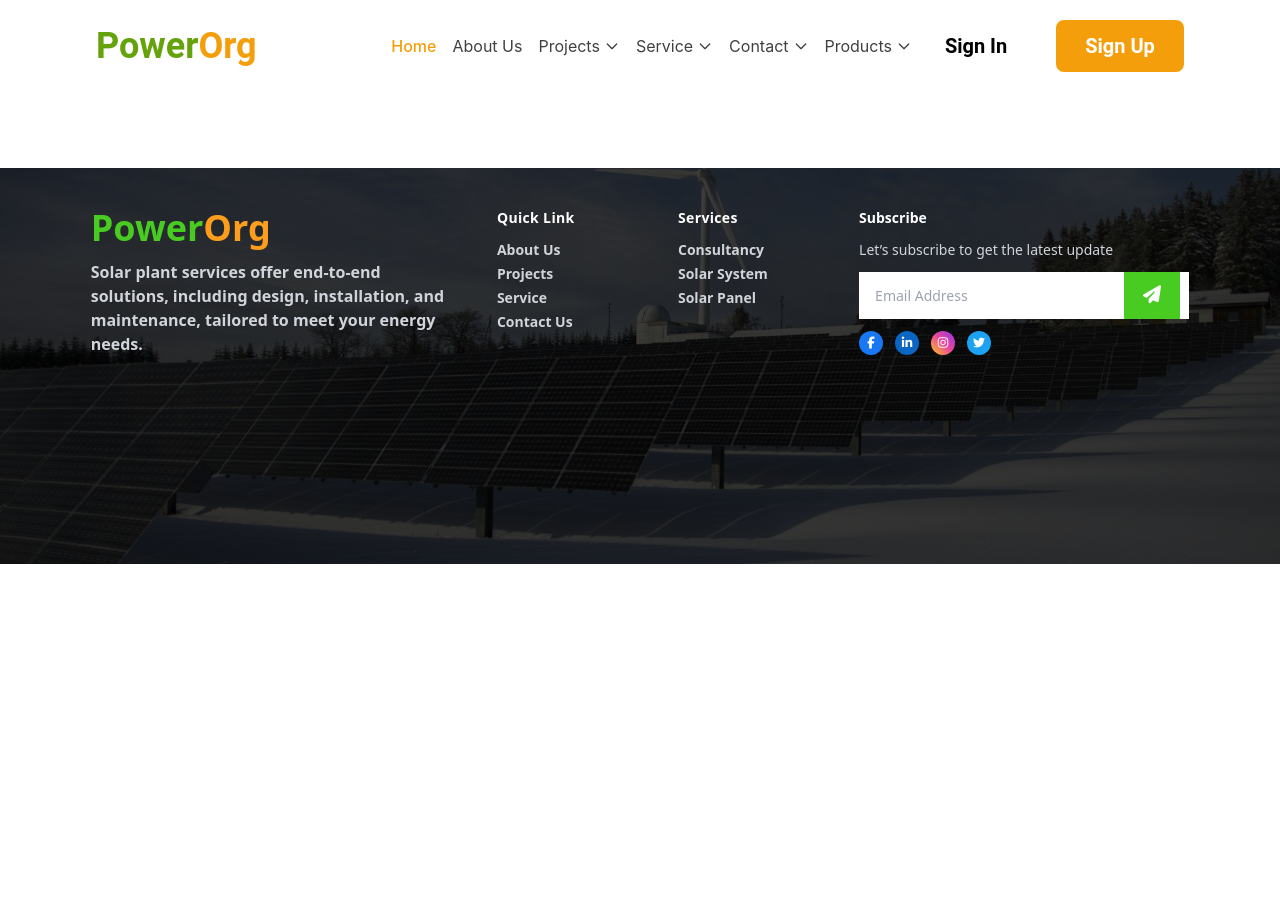
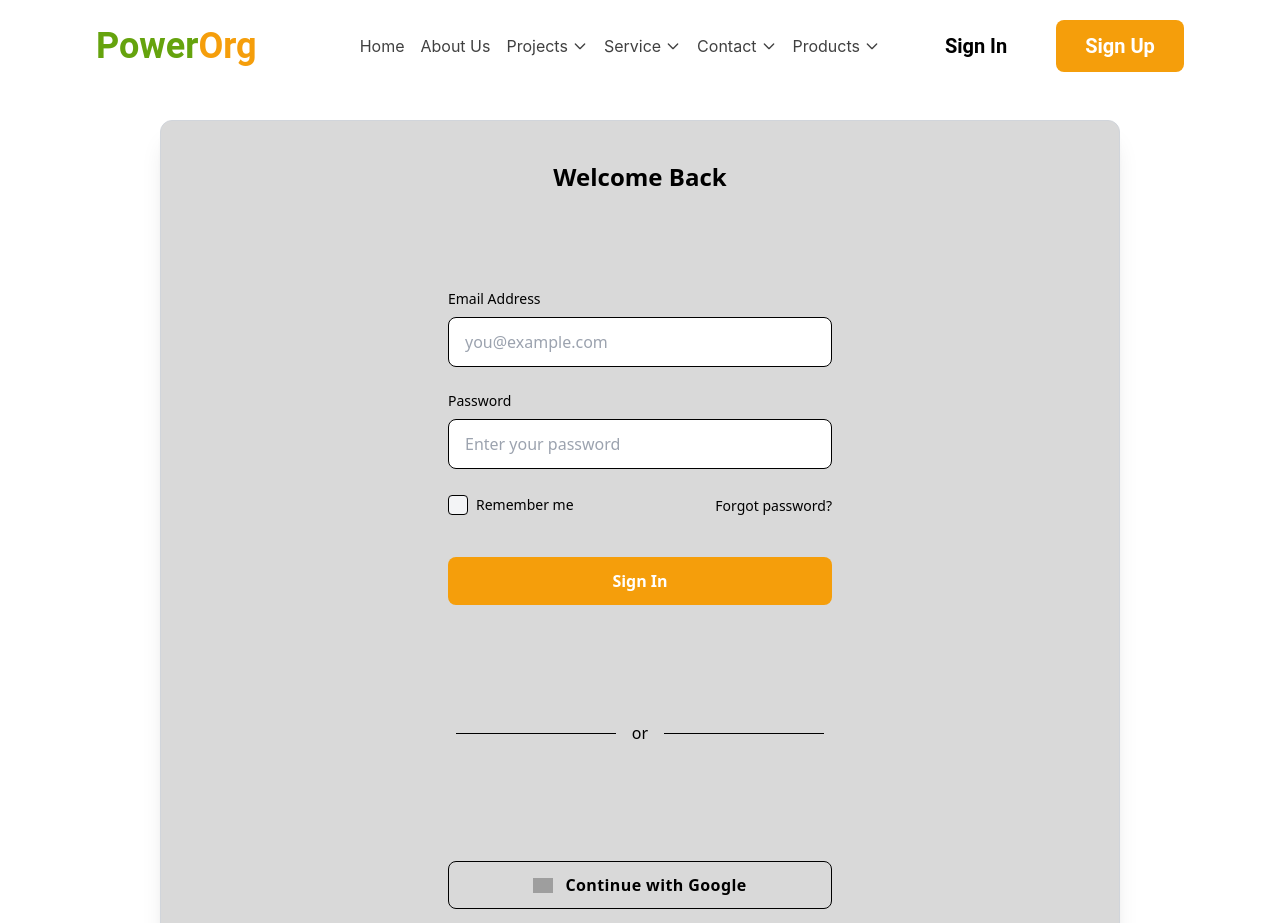
Before and after one commit to EstherBabaoye/PowerOrg, a React (Vite) app: page /sign-in in a window 1280 px wide. Shown: the top 923 px of the page. Before the commit the page ends 800 px from the top, so only its background shows below. Built offline with nearby package versions, Linux system fonts and the light colour scheme; grey boxes are pictures that could not be loaded.

Commit message:
Add SignIn page

```diff
--- a/src/App.jsx
+++ b/src/App.jsx
@@ -4,16 +4,20 @@ import Footer from './Components/Footer';
 import Header from './Components/Header';
 import Projects from './Pages/Projects';
 import Home from './Pages/Home';
+import SignIn from './Pages/SignIn';
+import ScrollToTop from './Components/ScrollToTop';
 
 
 function App() {
   return (
     <Router>
+      <ScrollToTop />
       <Header />
       <Routes>
         <Route path="/" element={<Home />} />
         <Route path="/about-us" element={<AboutUs />} />
         <Route path="/projects" element={<Projects />} />
+        <Route path="/sign-in" element={<SignIn />} />
       </Routes>
       <Footer />
     </Router>
--- a/src/Components/Header.jsx
+++ b/src/Components/Header.jsx
@@ -27,7 +27,7 @@ export default function Header() {
 
     return (
         <>
-        <nav className="w-full px-4 md:px-24 py-5 flex flex-wrap justify-between items-center">
+            <nav className="fixed top-0 left-0 right-0 z-50 bg-white w-full px-4 md:px-24 py-5 flex flex-wrap justify-between items-center">
                 <div className="flex justify-start items-center">
                     <span className="text-lime-600 text-4xl font-bold font-['Roboto'] leading-9">Power</span>
                     <span className="text-amber-500 text-4xl font-bold font-['Roboto'] leading-9">Org</span>
@@ -49,7 +49,7 @@ export default function Header() {
                         <li className="flex justify-start items-center gap-1">
                             <Link
                                 to="/"
-                            className="text-base font-medium font-['Inter'] leading-10 text-amber-500"
+                                className="text-base font-normal font-['Inter'] leading-10 text-neutral-700 hover:text-amber-500"
                                 onClick={() => setIsMenuOpen(false)}
                             >
                                 Home
@@ -59,7 +59,7 @@ export default function Header() {
                         {/* About Us link without dropdown */}
                         <li className="flex justify-start items-center gap-1">
                             <Link
-                            to="/about"
+                                to="/about-us"
                                 className="text-base font-normal font-['Inter'] leading-10 text-neutral-700 hover:text-amber-500"
                                 onClick={() => setIsMenuOpen(false)}
                             >
@@ -91,7 +91,7 @@ export default function Header() {
                                         {dropdownContent[name].map((item) => (
                                             <Link
                                                 key={item}
-                                            to={`/${name.toLowerCase()}/${item.toLowerCase().replace(/\s+/g, '-')}`}
+                                                to={`/${name.toLowerCase() === 'projects' ? 'projects' : `${name.toLowerCase()}/${item.toLowerCase().replace(/\s+/g, '-')}`}`}
                                                 className="block px-4 py-2 text-sm text-neutral-700 hover:bg-amber-50 hover:text-amber-500"
                                                 onClick={() => {
                                                     setActiveDropdown(null);
@@ -107,10 +107,12 @@ export default function Header() {
                         ))}
                     </ul>
 
-                <div className="flex justify-start items-center gap-4 mt-4 md:mt-0">
-                    <button className="w-32 hover:bg-lime-400 rounded-lg p-3 flex justify-center items-center">
+                    <div className="flex justify-start items-center gap-4 mt-4 ml-8 md:mt-0">
+                        <Link to="/sign-in">
+                            <button className="w-32 hover:bg-amber-600 rounded-lg p-3 flex justify-center items-center">
                                 <span className="text-black text-xl font-bold border-none font-['Roboto']">Sign In</span>
                             </button>
+                        </Link>
                         <button className="w-32 p-3 bg-amber-500 hover:bg-amber-600 rounded-lg flex justify-center items-center">
                             <span className="text-white text-xl font-bold font-['Roboto']">Sign Up</span>
                         </button>
--- /dev/null
+++ b/src/Components/ScrollToTop.jsx
@@ -0,0 +1,12 @@
+import { useEffect } from 'react';
+import { useLocation } from 'react-router-dom';
+
+export default function ScrollToTop() {
+  const { pathname } = useLocation();
+
+  useEffect(() => {
+    window.scrollTo(0, 0);  // Scroll to top-left of the page
+  }, [pathname]);
+
+  return null;
+}
--- /dev/null
+++ b/src/Pages/SignIn.jsx
@@ -0,0 +1,125 @@
+import React from 'react';
+
+export default function SignIn() {
+  return (
+    <div className="relative pt-20 pb-0 bg-white">
+      <div className="relative container m-auto px-6 md:px-12 xl:px-40 text-gray-500">
+        <div className="m-auto w-full">
+          <div className="rounded-xl bg-[#d9d9d9] border border-gray-300 shadow-xl mt-10 mb-4 p-6 sm:p-10 pb-12">
+            <div className="space-y-24">
+              {/* Title */}
+              <h2 className="text-2xl text-center text-black font-bold">
+                Welcome Back
+              </h2>
+
+              {/* Form Inputs */}
+              <form className="space-y-6 mx-auto max-w-sm w-full">
+                {/* Email */}
+                <div>
+                  <label className="block mb-2 text-sm text-black">Email Address</label>
+                  <input
+                    type="email"
+                    className="w-full px-4 py-3 rounded-lg border border-black focus:outline-none focus:ring-2 focus:ring-blue-300"
+                    placeholder="you@example.com"
+                    required
+                  />
+                </div>
+
+                {/* Password */}
+                <div>
+                  <label className="block mb-2 text-sm text-black">Password</label>
+                  <input
+                    type="password"
+                    className="w-full px-4 py-3 rounded-lg border border-black focus:outline-none focus:ring-2 focus:ring-blue-300"
+                    placeholder="Enter your password"
+                    required
+                  />
+                </div>
+
+                {/* Remember Me and Forgot Password */}
+                <div className="flex items-center justify-between">
+                  {/* Custom checkbox */}
+                  <label className="flex items-center cursor-pointer gap-2">
+                    <div className="relative">
+                      <input
+                        type="checkbox"
+                        id="remember"
+                        className="sr-only peer"
+                      />
+                      <div className="w-5 h-5 bg-gray-100 border border-black rounded peer-checked:bg-amber-500"></div>
+                      <svg
+                        className="absolute w-4 h-4 text-white top-0.5 left-0.5 hidden peer-checked:block"
+                        fill="none"
+                        stroke="currentColor"
+                        strokeWidth="3"
+                        viewBox="0 0 24 24"
+                      >
+                        <path strokeLinecap="round" strokeLinejoin="round" d="M5 13l4 4L19 7" />
+                      </svg>
+                    </div>
+                    <span className="text-sm text-black">Remember me</span>
+                  </label>
+
+                  {/* Forgot Password Link */}
+                  <div>
+                    <a
+                      href="#"
+                      className="text-sm text-black hover:text-amber-500 transition-colors duration-300"
+                    >
+                      Forgot password?
+                    </a>
+                  </div>
+                </div>
+
+                {/* Sign In Button */}
+                <div>
+                  <button
+                    type="submit"
+                    className="w-full mt-4 bg-amber-500 hover:bg-amber-600 text-white font-bold py-3 rounded-lg transition duration-300"
+                  >
+                    Sign In
+                  </button>
+                </div>
+              </form>
+
+              {/* OR Divider */}
+              <div className="relative flex py-5 items-center justify-center">
+                <div className="w-40 border-t border-black"></div>
+                <span className="flex-shrink mx-4 text-black">or</span>
+                <div className="w-40 border-t border-black"></div>
+              </div>
+
+              {/* Google and Facebook Sign In Options */}
+              <div className="mx-auto max-w-sm w-full grid space-y-4 pb-20">
+                {/* Google Button */}
+                <button className="group w-full h-12 px-4 border border-black rounded-lg transition duration-300 hover:border-amber-600 focus:bg-blue-50 active:bg-blue-100 flex items-center justify-center gap-3">
+                  <img
+                    src="https://cdn.jsdelivr.net/gh/devicons/devicon/icons/google/google-original.svg"
+                    className="w-5"
+                    alt="Google logo"
+                  />
+                  <span className="font-semibold tracking-wide text-black text-sm transition duration-300 group-hover:text-blue-600 sm:text-base">
+                    Continue with Google
+                  </span>
+                </button>
+
+                {/* Facebook Button */}
+                <button className="group w-full h-12 px-4 border border-black rounded-lg transition duration-300 hover:border-amber-600 focus:bg-blue-50 active:bg-blue-100 flex items-center justify-center gap-3">
+                  <img
+                    src="https://upload.wikimedia.org/wikipedia/en/0/04/Facebook_f_logo_%282021%29.svg"
+                    className="w-5"
+                    alt="Facebook logo"
+                  />
+                  <span className="font-semibold tracking-wide text-black text-sm transition duration-300 group-hover:text-blue-600 sm:text-base">
+                    Continue with Facebook
+                  </span>
+                </button>
+              </div>
+
+            </div>
+          </div>
+        </div>
+      </div>
+    </div>
+  );
+}
```
Lines whose indentation alone changed are shown as unchanged.
